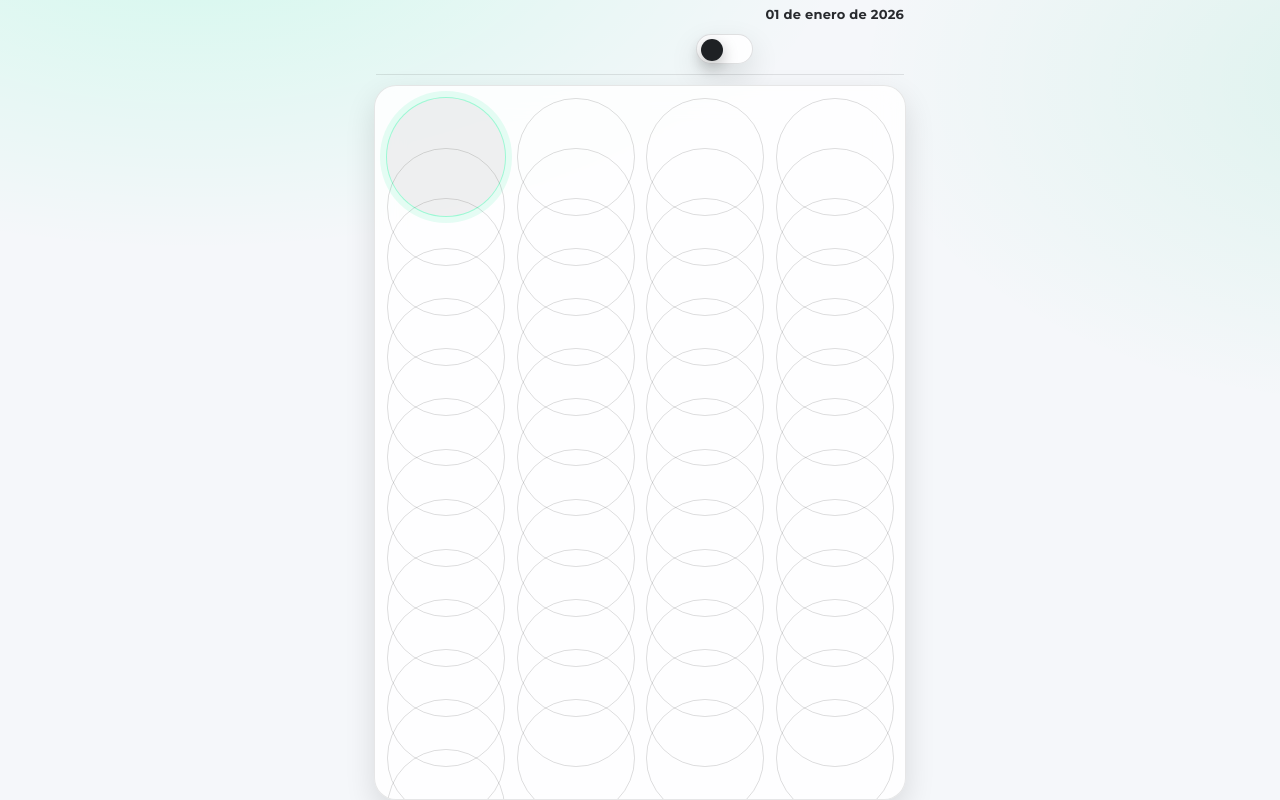
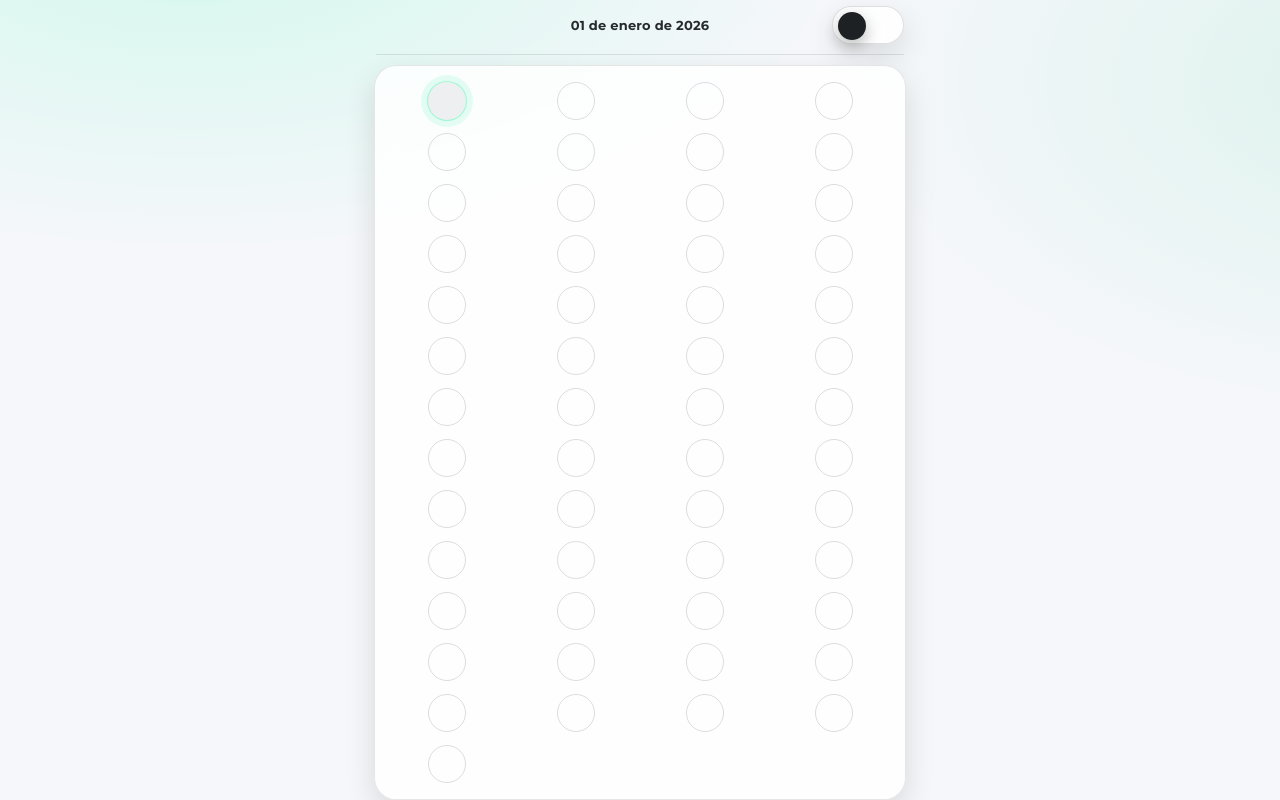
Before and after one commit to bnovelorotger/MinimalCalendar, a plain HTML site: page index.html in a window 1280 px wide. Drawn offline with Linux system fonts and the light colour scheme.

Commit message:
Update index.html

```diff
--- a/index.html
+++ b/index.html
@@ -25,19 +25,20 @@
             --green: #00FF9C;
             --green2: #00C97A;
 
-            /* base dot color (dark fill) */
             --fill: rgba(255, 255, 255, .10);
-            --fill-strong: rgba(255, 255, 255, .14);
-
-            /* future stroke */
             --stroke-future: rgba(255, 255, 255, .16);
-            --stroke-past: rgba(255, 255, 255, .00);
 
             --shadow: 0 14px 40px rgba(0, 0, 0, .45);
             --r: 999px;
             --ease: cubic-bezier(.2, .9, .2, 1);
             --dur: 280ms;
             --blur: 10px;
+
+            /* computed */
+            --gridGap: 10px;
+            --cellW: 20px;
+            --cellH: 20px;
+            --dot: 20px;
         }
 
         @media (prefers-color-scheme: light) {
@@ -51,9 +52,8 @@
                 --line: rgba(11, 14, 17, .10);
 
                 --fill: rgba(11, 14, 17, .06);
-                --fill-strong: rgba(11, 14, 17, .10);
+                --stroke-future: rgba(11, 14, 17, .16);
 
-                --stroke-future: rgba(11, 14, 17, .16);
                 --shadow: 0 12px 30px rgba(0, 0, 0, .12);
             }
         }
@@ -79,7 +79,6 @@
             overscroll-behavior: none;
         }
 
-        /* One screen, no scroll */
         .app {
             height: 100dvh;
             padding: env(safe-area-inset-top) 14px env(safe-area-inset-bottom) 14px;
@@ -93,13 +92,14 @@
         header {
             flex: 0 0 auto;
             display: grid;
-            grid-template-columns: 1fr auto;
+            grid-template-columns: 1fr auto 1fr;
             align-items: center;
             padding: 6px 2px 0 2px;
             gap: 12px;
         }
 
         .dateLong {
+            grid-column: 2;
             justify-self: center;
             text-align: center;
             font-weight: 700;
@@ -113,12 +113,13 @@
         }
 
         .switchWrap {
+            grid-column: 3;
             justify-self: end;
             display: flex;
             align-items: center;
         }
 
-        /* Switch: max same size as a DAY circle (we set with JS) */
+        /* switch sized to dot via JS */
         .switch {
             appearance: none;
             border: 1px solid color-mix(in srgb, var(--faint) 90%, transparent);
@@ -133,9 +134,7 @@
             -webkit-backdrop-filter: blur(12px);
             transition: transform 140ms var(--ease), background 180ms var(--ease), border-color 180ms var(--ease);
             width: 44px;
-            /* overwritten by JS */
             height: 24px;
-            /* overwritten by JS */
         }
 
         .switch:active {
@@ -148,7 +147,6 @@
             left: 3px;
             width: 18px;
             height: 18px;
-            /* overwritten by JS */
             border-radius: var(--r);
             background: color-mix(in srgb, var(--fg) 92%, transparent);
             box-shadow: 0 6px 16px rgba(0, 0, 0, .28);
@@ -161,12 +159,7 @@
             border-color: color-mix(in srgb, var(--green) 35%, var(--faint));
         }
 
-        .switch.on .knob {
-            background: linear-gradient(135deg, var(--green), var(--green2));
-            transform: translateX(20px);
-            /* overwritten by JS */
-        }
-
+        /* translate is injected dynamically so it always matches */
         .divider {
             height: 1px;
             background: var(--line);
@@ -202,53 +195,53 @@
             filter: blur(var(--blur));
         }
 
+        /* ====== FIXED GRID LAYOUT (no overlap) ====== */
         .grid {
             width: 100%;
             height: 100%;
             display: grid;
-            place-content: stretch;
+            justify-content: center;
+            align-content: center;
+            gap: var(--gridGap);
+            grid-auto-rows: var(--cellH);
         }
 
-        /* Semanas: 4x14 */
+        /* columns width are fixed by computed var */
         .grid.weeks {
-            grid-template-columns: repeat(4, 1fr);
-            grid-template-rows: repeat(14, 1fr);
-            gap: 12px;
+            grid-template-columns: repeat(4, var(--cellW));
         }
 
-        /* Días: 14x27 */
         .grid.days {
-            grid-template-columns: repeat(14, 1fr);
-            grid-template-rows: repeat(27, 1fr);
-            gap: 6px;
+            grid-template-columns: repeat(14, var(--cellW));
         }
 
         .cell {
+            width: var(--cellW);
+            height: var(--cellH);
             display: grid;
             place-items: center;
             min-width: 0;
             min-height: 0;
         }
 
-        /* Perfect circles: always aspect-ratio 1, fit inside each cell */
         .dotBtn {
             appearance: none;
             border: 0;
             background: transparent;
             padding: 0;
             margin: 0;
-            width: 100%;
-            height: 100%;
+            width: var(--dot);
+            height: var(--dot);
+            border-radius: 50%;
+            cursor: pointer;
+            touch-action: manipulation;
             display: grid;
             place-items: center;
-            cursor: pointer;
-            touch-action: manipulation;
         }
 
         .dot {
-            width: min(100%, 100%);
-            height: min(100%, 100%);
-            aspect-ratio: 1 / 1;
+            width: 100%;
+            height: 100%;
             border-radius: 50%;
             transition: transform 140ms var(--ease), filter 180ms var(--ease), opacity 180ms var(--ease), box-shadow 180ms var(--ease), background 180ms var(--ease), border-color 180ms var(--ease);
             will-change: transform, opacity, box-shadow;
@@ -260,9 +253,7 @@
             transform: scale(.96);
         }
 
-        /* State rules you requested */
-
-        /* Future = no fill + less saturation */
+        /* State rules */
         .future .dot {
             background: transparent;
             border-color: var(--stroke-future);
@@ -270,7 +261,6 @@
             opacity: .85;
         }
 
-        /* Past = filled + full saturation */
         .past .dot {
             background: var(--fill);
             border-color: transparent;
@@ -278,7 +268,6 @@
             opacity: 1;
         }
 
-        /* Current = filled but less saturation + halo */
         .current .dot {
             background: var(--fill);
             filter: saturate(.75);
@@ -288,21 +277,18 @@
                 0 0 0 1px color-mix(in srgb, var(--green) 40%, transparent);
         }
 
-        /* Note = add halo on top of whatever state */
         .note .dot {
             box-shadow:
                 0 0 0 7px color-mix(in srgb, var(--green2) 14%, transparent),
                 0 0 0 1px color-mix(in srgb, var(--green2) 38%, transparent);
         }
 
-        /* If current + note, make halo a bit richer */
         .current.note .dot {
             box-shadow:
                 0 0 0 8px color-mix(in srgb, var(--green) 14%, transparent),
                 0 0 0 2px color-mix(in srgb, var(--green2) 32%, transparent);
         }
 
-        /* Empty slots (for fixed grids) */
         .empty {
             pointer-events: none;
         }
@@ -516,7 +502,7 @@
             <div class="grabber" aria-hidden="true"></div>
             <div class="sheetHead">
                 <div class="meta">
-                    <div class="t" id="sheetTitle">Nota</div>
+                    <div class="t">Nota</div>
                     <div class="s" id="sheetSub">—</div>
                 </div>
                 <button class="xBtn" id="closeSheet" type="button" aria-label="Cerrar">✕</button>
@@ -532,7 +518,6 @@
     </div>
 
     <script>
-        // ================== Helpers fecha ==================
         const el = (id) => document.getElementById(id);
         const pad2 = (n) => String(n).padStart(2, "0");
 
@@ -552,10 +537,9 @@
             return x;
         }
 
-        // ISO week helpers (ISO year may differ near year edges)
         function isoWeekNumber(date) {
             const d = new Date(Date.UTC(date.getFullYear(), date.getMonth(), date.getDate()));
-            const dayNum = d.getUTCDay() || 7; // Monday=1..Sunday=7
+            const dayNum = d.getUTCDay() || 7;
             d.setUTCDate(d.getUTCDate() + 4 - dayNum);
             const yearStart = new Date(Date.UTC(d.getUTCFullYear(), 0, 1));
             const weekNo = Math.ceil((((d - yearStart) / 86400000) + 1) / 7);
@@ -569,9 +553,9 @@
 
         function isoWeekStartFromWeek(year, week) {
             const simple = new Date(year, 0, 1 + (week - 1) * 7);
-            const dow = simple.getDay(); // 0..6
+            const dow = simple.getDay();
             const start = new Date(simple);
-            const diff = (dow <= 4 ? 1 - dow : 8 - dow); // move to Monday
+            const diff = (dow <= 4 ? 1 - dow : 8 - dow);
             start.setDate(simple.getDate() + diff);
             start.setHours(0, 0, 0, 0);
             return start;
@@ -579,11 +563,10 @@
 
         function longDateES(dateObj) {
             const months = ["enero", "febrero", "marzo", "abril", "mayo", "junio", "julio", "agosto", "septiembre", "octubre", "noviembre", "diciembre"];
-            const dd = pad2(dateObj.getDate());
-            return `${dd} de ${months[dateObj.getMonth()]} de ${dateObj.getFullYear()}`;
+            return `${pad2(dateObj.getDate())} de ${months[dateObj.getMonth()]} de ${dateObj.getFullYear()}`;
         }
 
-        // ================== Storage notas ==================
+        // Notes
         const storageKey = (d) => `note:${d.getFullYear()}-${pad2(d.getMonth() + 1)}-${pad2(d.getDate())}`;
         const getNote = (d) => localStorage.getItem(storageKey(d)) || "";
         const setNote = (d, text) => {
@@ -593,9 +576,10 @@
             else localStorage.setItem(k, t);
         };
 
-        // ================== Elements ==================
         const dateLongEl = el("dateLong");
         const toggle = el("toggle");
+        const knob = toggle.querySelector(".knob");
+
         const weeksPane = el("weeksPane");
         const daysPane = el("daysPane");
         const weeksGrid = el("weeksGrid");
@@ -609,56 +593,19 @@
         const counter = el("counter");
         const sheetSub = el("sheetSub");
 
-        // ================== State ==================
         const now = new Date();
         now.setSeconds(0, 0);
 
         const isoNow = isoWeekNumber(now);
-        const isoYear = isoNow.year;          // ISO year we are in
+        const isoYear = isoNow.year;
         const totalWeeks = weeksInISOYear(isoYear);
 
-        // Start/end of ISO year (Monday of week 1 to Sunday of last week)
         const isoYearStart = isoWeekStartFromWeek(isoYear, 1);
         const isoYearEnd = addDays(isoWeekStartFromWeek(isoYear, totalWeeks), 6);
 
-        let mode = "weeks"; // weeks | days
+        let mode = "weeks";
         let selectedDay = null;
 
-        // ================== UI sizing: switch <= day-dot size ==================
-        function syncSwitchToDayDot() {
-            // Wait until grid is rendered, then read a dot size from days grid
-            const anyDayDot = daysGrid.querySelector(".dot");
-            if (!anyDayDot) return;
-
-            const r = anyDayDot.getBoundingClientRect();
-            const dotSize = Math.max(18, Math.min(r.width, r.height)); // guard
-
-            // Make switch max dotSize (height), slightly wider (<= 2x height)
-            const h = Math.round(dotSize);
-            const w = Math.round(dotSize * 1.9);
-            toggle.style.height = `${h}px`;
-            toggle.style.width = `${w}px`;
-
-            const knob = toggle.querySelector(".knob");
-            const padding = Math.max(2, Math.round(h * 0.12));
-            const knobSize = h - padding * 2;
-            knob.style.top = `${padding}px`;
-            knob.style.left = `${padding}px`;
-            knob.style.width = `${knobSize}px`;
-            knob.style.height = `${knobSize}px`;
-
-            // set translate for ON state
-            const travel = w - padding * 2 - knobSize;
-            const styleTag = document.getElementById("dynToggle") || (() => {
-                const s = document.createElement("style");
-                s.id = "dynToggle";
-                document.head.appendChild(s);
-                return s;
-            })();
-            styleTag.textContent = `.switch.on .knob{ transform: translateX(${travel}px); }`;
-        }
-
-        // ================== Render helpers ==================
         function makeCell(stateClass, onClick, empty = false) {
             const cell = document.createElement("div");
             cell.className = "cell";
@@ -677,104 +624,64 @@
             return cell;
         }
 
-        // State mapping according to your rules:
-        // Future = outline + low saturation
-        // Past = filled + full saturation
-        // Current = filled low saturation + halo
-        // Note = + halo (regardless)
-        function stateForDate(dateObj, isCurrent = false) {
-            const future = dateObj > now;
-            const past = dateObj < startOfDay(now);
+        function stateForDate(d, isCurrent = false) {
+            const future = d > now;
+            const past = d < startOfDay(now);
 
-            let cls = "";
-            if (future) cls = "future";
-            else if (isCurrent) cls = "current";
-            else if (past || dateObj <= now) cls = "past";
-            else cls = "future";
-
-            const hasNote = (getNote(dateObj).trim().length > 0);
-            if (hasNote) cls += " note";
-            return cls.trim();
+            let cls = future ? "future" : (isCurrent ? "current" : "past");
+            if (getNote(d).trim().length) cls += " note";
+            return cls;
         }
 
         function stateForWeek(weekStart, isCurrent = false) {
-            // For week state, use start-of-week relative to now
             const future = weekStart > now;
             const past = addDays(weekStart, 6) < startOfDay(now);
 
-            let cls = "";
-            if (future) cls = "future";
-            else if (isCurrent) cls = "current";
-            else if (past || weekStart <= now) cls = "past";
-            else cls = "future";
+            let cls = future ? "future" : (isCurrent ? "current" : "past");
 
-            // Note halo on week if any day in week has note
             let hasAnyNote = false;
             for (let i = 0; i < 7; i++) {
                 const d = addDays(weekStart, i);
                 if (getNote(d).trim().length) { hasAnyNote = true; break; }
             }
             if (hasAnyNote) cls += " note";
-            return cls.trim();
+            return cls;
         }
 
-        // ================== Render: Weeks (4x14 fixed) ==================
         function renderWeeksGrid() {
             weeksGrid.innerHTML = "";
-
-            const rows = 14, cols = 4;
-            const slots = rows * cols; // 56
+            const slots = 56; // 4x14
 
             for (let w = 1; w <= slots; w++) {
                 if (w <= totalWeeks) {
                     const start = isoWeekStartFromWeek(isoYear, w);
-                    const isCurrent = (w === isoNow.week);
-                    const cls = stateForWeek(start, isCurrent);
-
-                    weeksGrid.appendChild(
-                        makeCell(cls, () => {
-                            // optional: tap a week opens the note sheet for Monday of that week
-                            // (still minimal: no extra screens)
-                            openDaySheet(start);
-                        })
-                    );
+                    const cls = stateForWeek(start, w === isoNow.week);
+                    weeksGrid.appendChild(makeCell(cls, () => openDaySheet(start)));
                 } else {
                     weeksGrid.appendChild(makeCell("", null, true));
                 }
             }
         }
 
-        // ================== Render: Days (14x27 fixed, ISO year range) ==================
         function renderDaysGrid() {
             daysGrid.innerHTML = "";
-
-            const rows = 27, cols = 14;
-            const slots = rows * cols; // 378
-
-            // Fill sequentially from ISO year start (Monday of week 1)
+            const slots = 378; // 14x27
             for (let i = 0; i < slots; i++) {
                 const d = addDays(isoYearStart, i);
-
                 if (d > isoYearEnd) {
                     daysGrid.appendChild(makeCell("", null, true));
                     continue;
                 }
-
-                const isCur = isSameDay(d, now);
-                const cls = stateForDate(d, isCur);
-
-                daysGrid.appendChild(
-                    makeCell(cls, () => openDaySheet(d))
-                );
+                const cls = stateForDate(d, isSameDay(d, now));
+                daysGrid.appendChild(makeCell(cls, () => openDaySheet(d)));
             }
         }
 
-        // ================== Sheet ==================
-        function openDaySheet(dateObj) {
-            selectedDay = dateObj;
-            sheetSub.textContent = longDateES(dateObj);
+        function openDaySheet(d) {
+            selectedDay = d;
+            sheetSub.textContent = longDateES(d);
 
-            noteInput.value = getNote(dateObj);
+            noteInput.value = getNote(d);
             counter.textContent = `${noteInput.value.length}/50`;
 
             overlay.classList.add("show");
@@ -793,8 +700,6 @@
         function saveCurrent() {
             if (!selectedDay) return;
             setNote(selectedDay, noteInput.value);
-
-            // refresh halos
             renderDaysGrid();
             renderWeeksGrid();
             closeSheetUI();
@@ -814,7 +719,7 @@
             if (e.key === "Escape") { e.preventDefault(); closeSheetUI(); }
         });
 
-        // swipe down close
+        // Swipe down close
         let swipeBound = false;
         function attachSwipeToClose() {
             if (swipeBound) return;
@@ -855,7 +760,6 @@
             sheet.addEventListener("touchend", onUp, { passive: true });
         }
 
-        // ================== Toggle views ==================
         function setMode(next) {
             mode = next;
             const isDays = mode === "days";
@@ -868,6 +772,8 @@
                 daysPane.classList.add("hidden");
                 weeksPane.classList.remove("hidden");
             }
+            // Recompute sizes because visible pane changes
+            requestAnimationFrame(recomputeGridSizing);
         }
 
         toggle.addEventListener("click", () => {
@@ -875,21 +781,78 @@
             setMode(mode === "weeks" ? "days" : "weeks");
         });
 
-        // ================== Init ==================
+        // ====== CORE FIX: compute cell sizes that fit, so dots never overlap ======
+        function recomputeGridSizing() {
+            const root = document.documentElement;
+
+            // decide visible grid
+            const isDays = !daysPane.classList.contains("hidden");
+            const grid = isDays ? daysGrid : weeksGrid;
+            const cols = isDays ? 14 : 4;
+            const rows = isDays ? 27 : 14;
+
+            // gap depends on mode (match CSS)
+            const gap = isDays ? 6 : 12;
+            root.style.setProperty("--gridGap", gap + "px");
+
+            const rect = grid.getBoundingClientRect();
+
+            // available space inside the grid box
+            const availW = rect.width;
+            const availH = rect.height;
+
+            // cell size that fits the whole grid
+            const cellW = (availW - gap * (cols - 1)) / cols;
+            const cellH = (availH - gap * (rows - 1)) / rows;
+
+            // dot size must be <= min(cellW, cellH), with a tiny safety margin to avoid subpixel bleed
+            const dot = Math.floor(Math.min(cellW, cellH) - 0.5);
+            const cw = Math.floor(cellW);
+            const ch = Math.floor(cellH);
+
+            root.style.setProperty("--cellW", cw + "px");
+            root.style.setProperty("--cellH", ch + "px");
+            root.style.setProperty("--dot", dot + "px");
+
+            // switch <= dot size (height)
+            const h = Math.max(18, dot);
+            const w = Math.round(h * 1.9);
+            toggle.style.height = `${h}px`;
+            toggle.style.width = `${w}px`;
+
+            const padding = Math.max(2, Math.round(h * 0.12));
+            const knobSize = h - padding * 2;
+            knob.style.top = `${padding}px`;
+            knob.style.left = `${padding}px`;
+            knob.style.width = `${knobSize}px`;
+            knob.style.height = `${knobSize}px`;
+
+            const travel = w - padding * 2 - knobSize;
+            const styleTag = document.getElementById("dynToggle") || (() => {
+                const s = document.createElement("style");
+                s.id = "dynToggle";
+                document.head.appendChild(s);
+                return s;
+            })();
+            styleTag.textContent = `.switch.on .knob{ transform: translateX(${travel}px); }`;
+        }
+
+        // Init
         dateLongEl.textContent = longDateES(now);
-
         renderWeeksGrid();
         renderDaysGrid();
         setMode("weeks");
 
-        // after first render: match switch to day-dot size
-        requestAnimationFrame(() => {
-            syncSwitchToDayDot();
-            // rerun after layout settles (fonts)
-            setTimeout(syncSwitchToDayDot, 250);
-        });
+        // sizing after layout/fonts
+        const runSizing = () => requestAnimationFrame(() => { recomputeGridSizing(); });
+        runSizing();
+        setTimeout(runSizing, 250);
+        setTimeout(runSizing, 800);
 
-        // if day changes, reload to update "current"
+        window.addEventListener("resize", runSizing, { passive: true });
+        window.addEventListener("orientationchange", runSizing, { passive: true });
+
+        // keep current day fresh
         setInterval(() => {
             const d = new Date();
             if (!isSameDay(d, now)) location.reload();
```
